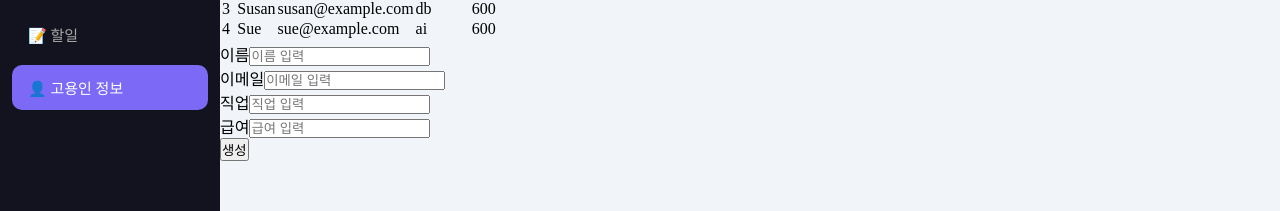
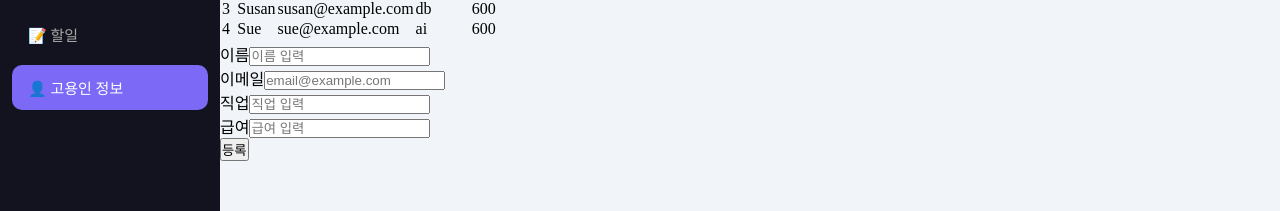
Before and after one commit to Yubeol/frontend, a React app: page /employee in a window 1280 px wide. Shown: the part 122-333 px from the top of the page. Built offline with nearby package versions, Linux system fonts and the light colour scheme; the HTML template or start-up script is replaced by a standard one.

Commit message:
form태그 추가

```diff
--- a/src/no1_pages/EmployeePage.jsx
+++ b/src/no1_pages/EmployeePage.jsx
@@ -14,7 +14,7 @@ const EmployeePage = () => {
 
   const [infos, setInfos] = useState(initialState);
 
-  const addInfo = (newInfo) => {                              // 이게 없음!
+  const addInfo = (newInfo) => {
     setInfos([...infos, { id: infos.length + 1, ...newInfo }])
   }
   return (
--- a/src/no2_components/employee/Register.jsx
+++ b/src/no2_components/employee/Register.jsx
@@ -1,37 +1,41 @@
 import React, { useState } from 'react'
 
+const initialState = {
+    name:'', email:'', job:'', pay:null
+}
+
 const Register = ({ addInfo }) => {
-  const [form, setForm] = useState({ name: '', email: '', job: '', pay: '' })
+    const [info, setInfo] = useState(initialState)
 
   const handleChange = (e) => {
-    setForm({ ...form, [e.target.name]: e.target.value })
+    setInfo({ ...info, [e.target.name]: e.target.value })
   }
 
-  const handleSubmit = (e) => {
-    e.preventDefault()
-    addInfo(form)
-    setForm({ name: '', email: '', job: '', pay: '' })
+  const handleSubmit = () => {
+    preventDefault()
+    addInfo(info)
+    setInfo({ name: '', email: '', job: '', pay: '' })
   }
 
   return (
     <form onSubmit={handleSubmit}>
       <div>
         <label>이름</label>
-        <input type="text" name="name" value={form.name} onChange={handleChange} placeholder='이름 입력' />
+        <input type="text" name="name" value={info.name} onChange={handleChange} placeholder='이름 입력' />
       </div>
       <div>
         <label>이메일</label>
-        <input type="email" name="email" value={form.email} onChange={handleChange} placeholder='이메일 입력' />
+        <input type="email" name="email" value={info.email} onChange={handleChange} placeholder='email@example.com' />
       </div>
       <div>
         <label>직업</label>
-        <input type="text" name="job" value={form.job} onChange={handleChange} placeholder='직업 입력' />
+        <input type="text" name="job" value={info.job} onChange={handleChange} placeholder='직업 입력' />
       </div>
       <div>
         <label>급여</label>
-        <input type="number" name="pay" value={form.pay} onChange={handleChange} placeholder='급여 입력' />
+        <input type="number" name="pay" value={info.pay} onChange={handleChange} placeholder='급여 입력' />
       </div>
-      <button type="submit">생성</button>
+      <button type="submit">등록</button>
     </form>
   )
 }
```
